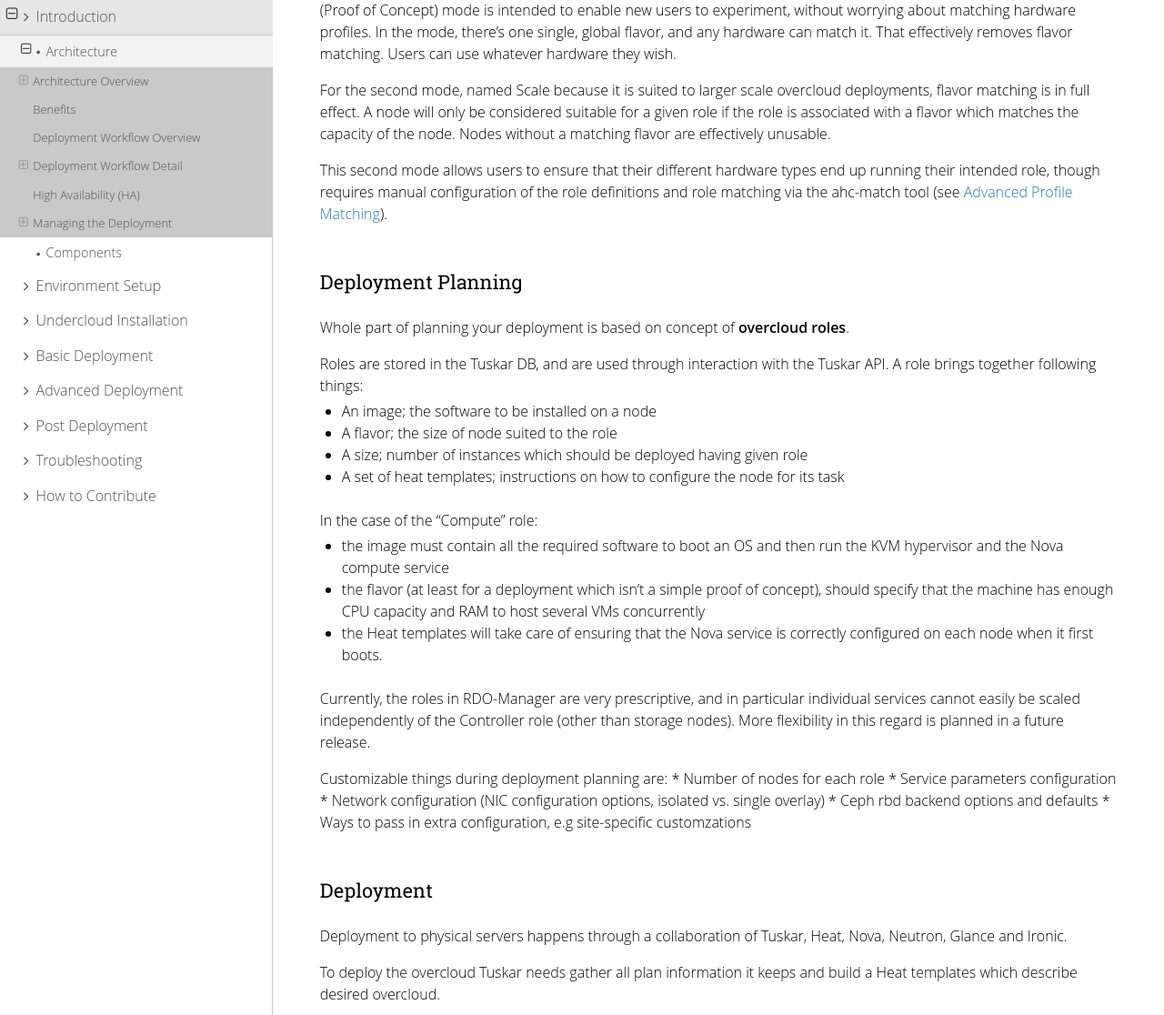
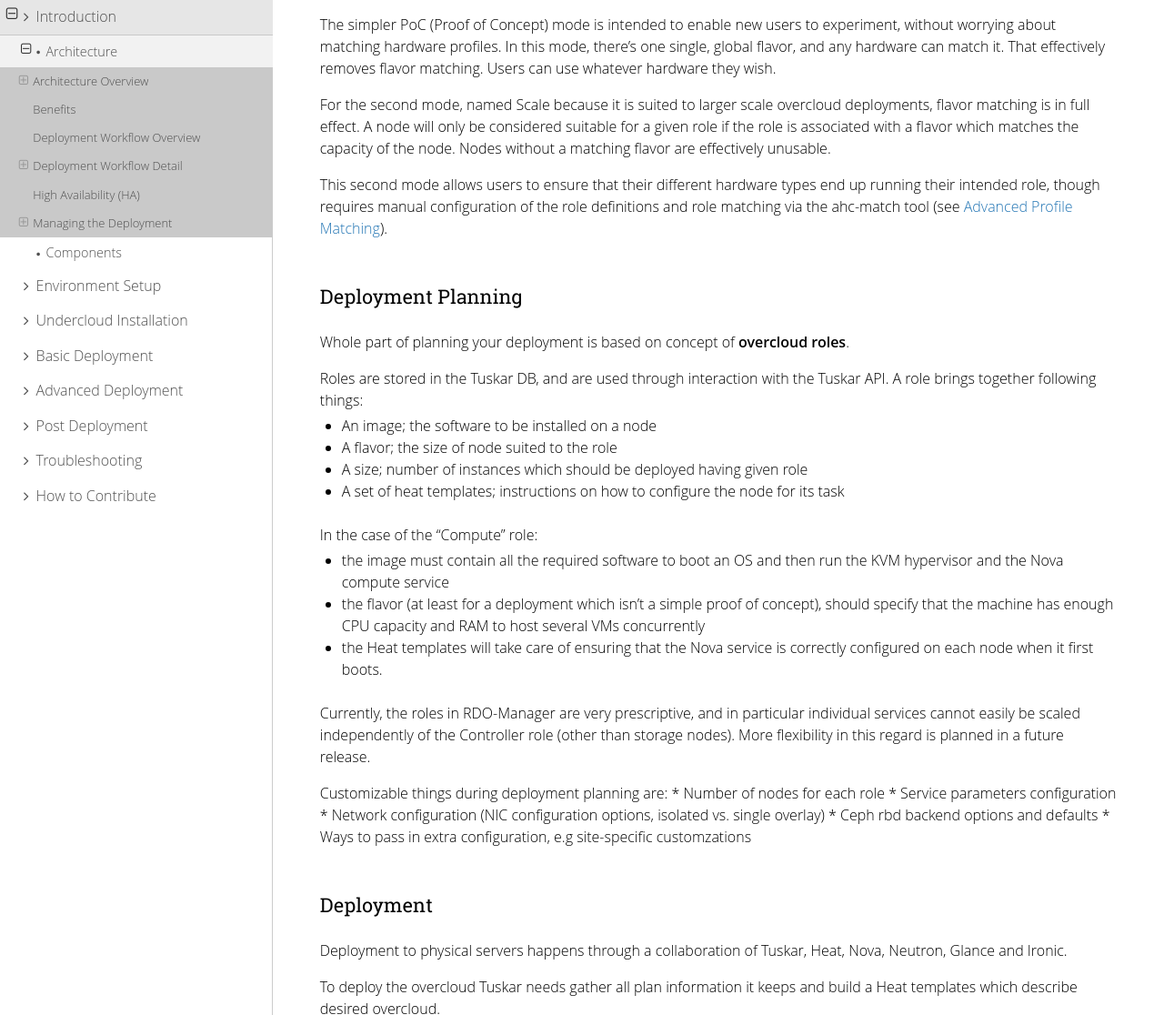
Before and after one commit to openstack-archive/instack-undercloud, a Sphinx documentation site: the page built from doc/source/introduction/architecture.rst, in a window 1280 px wide and 1400 px high, scrolled down 5769 px. Shown: the part 284-1400 px from the top of the window at 91% size. Built offline with Sphinx 7.4.7 and the Read the Docs theme 2.0.0, drawn with Linux system fonts in a browser that asks for light colours; some of the changed text lies outside the part shown.

Commit message:
Documentation typo fixes
Change-Id: Ib82fc29c9714ae7e661dff6630c0b44f3c443bad

```diff
--- a/doc/source/introduction/architecture.rst
+++ b/doc/source/introduction/architecture.rst
@@ -241,11 +241,12 @@
 the smaller machines run less demanding services, such as Keystone.
 
 The version of TripleO included in RDO-Manager is capable of handling flavors in
-two different modes. The simpler PoC (Proof of Concept) mode is intended to
-enable new users to experiment, without worrying about matching hardware
-profiles. In the mode, there’s one single, global flavor, and any hardware can
-match it. That effectively removes flavor matching. Users can use whatever
-hardware they wish.
+two different modes.
+
+The simpler PoC (Proof of Concept) mode is intended to enable new users to
+experiment, without worrying about matching hardware profiles. In this mode,
+there’s one single, global flavor, and any hardware can match it. That
+effectively removes flavor matching. Users can use whatever hardware they wish.
 
 For the second mode, named Scale because it is suited to larger scale overcloud
 deployments, flavor matching is in full effect. A node will only be considered
```
Also changed, not shown: other parts of doc/source/introduction/architecture.rst (+3 -3 lines).
